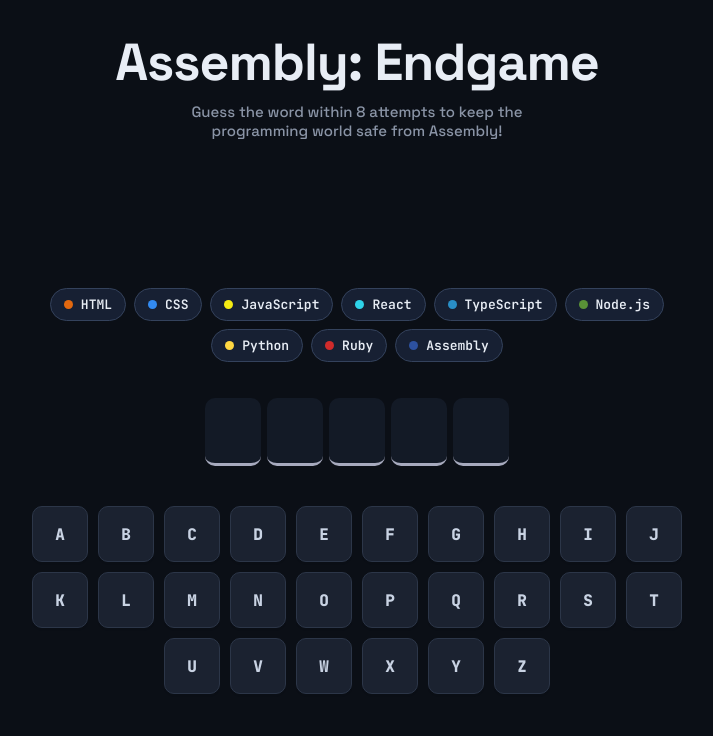
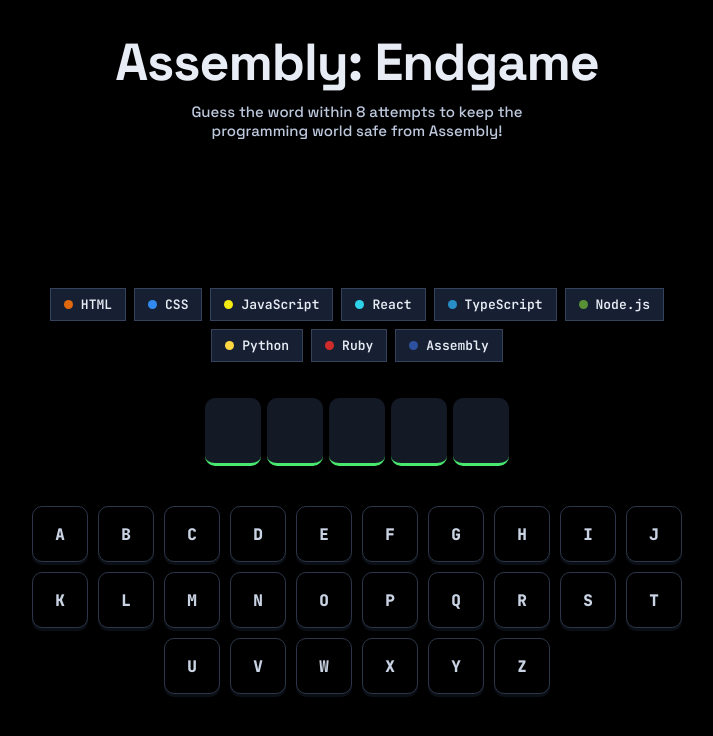
Before and after one commit to Amandecoe/React-Practice, a React (Vite) app in the folder assembly/: page / in a window 1280 px wide. Shown: the top 736 px of the page, without its empty margins (283-996 px from the left). Built offline with nearby package versions, Linux system fonts and the light colour scheme.

Commit message:
css tweaks

```diff
--- a/assembly/src/index.css
+++ b/assembly/src/index.css
@@ -1,19 +1,19 @@
 @import url("https://fonts.googleapis.com/css2?family=JetBrains+Mono:wght@400;600;800&family=Space+Grotesk:wght@500;700&display=swap");
 
 :root {
-  --bg: #0b0f16;
+  --bg: #000000;
   --surface: #131a26;
-  --surface-2: #1b2230;
+  --surface-2: #000000;
   --line: #2c3648;
   --text: #e8edf5;
-  --muted: #8a94a6;
-  --accent: #a7aabe;
+  --muted: #bec9de;
+  --accent: #48e76d;
   --good: #7ee2a0;
   --good-bg: #12351f;
   --good-line: #2a7a4a;
-  --bad: #ff8f96;
-  --bad-line: #b4424b;
-  --amber: #e60f0c;
+  --bad: #df3a45;
+  --bad-line: #670a12;
+  --amber: #b41b19;
   --mono: "JetBrains Mono", ui-monospace, monospace;
   --sans: "Space Grotesk", Arial, sans-serif;
   --kgap: 6px;
@@ -79,7 +79,7 @@ section.game-status {
   margin-block: 28px;
   padding: 16px 22px;
   border: 1px solid transparent;
-  border-radius: 16px;
+  /* border-radius: 16px; */
   color: var(--text);
 }
 section.game-status:not(.won):not(.lost):not(.farwell):not(.farewell) {
@@ -134,7 +134,6 @@ section.game-status.won {
 section.game-status.won h2,
 section.game-status.won .attempts { color: var(--good); }
 
-/* "farwell" is the class name the JSX currently uses; ".farewell" kept as well */
 section.game-status.farwell,
 section.game-status.farewell {
   background: linear-gradient(180deg, #2a2210, #1a160b);
@@ -146,7 +145,6 @@ section.game-status.farewell .attempts,
 section.game-status.farwell .farewell-message,
 section.game-status.farewell .farewell-message { color: var(--amber); }
 
-/* ---------- language chips ---------- */
 section.language-chips {
   display: flex;
   flex-wrap: wrap;
@@ -160,7 +158,7 @@ span.chip {
   align-items: center;
   gap: 8px;
   padding: 7px 13px;
-  border-radius: 999px;
+  /* border-radius: 999px; */
   background: #172033;
   border: 1px solid #34425c;
   color: var(--text);
```
